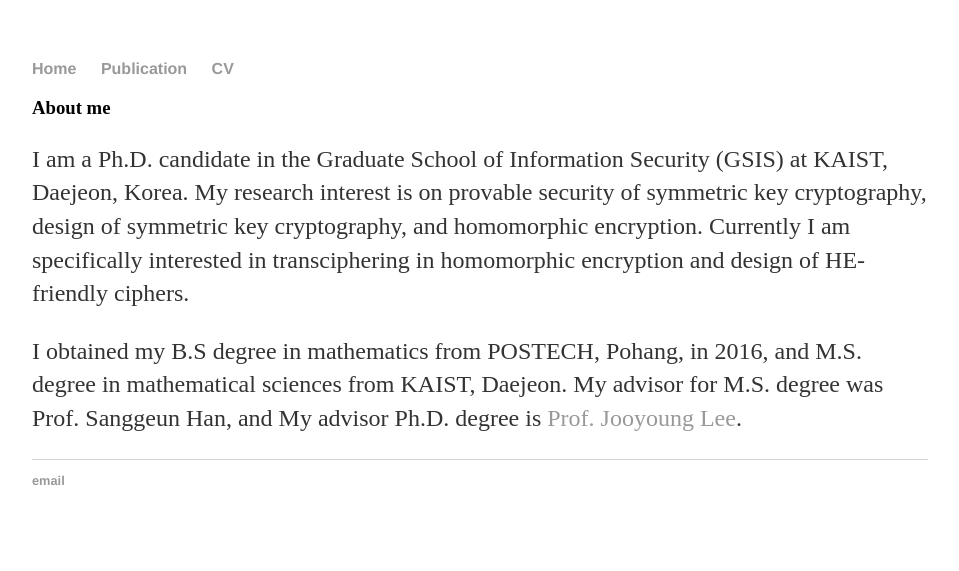
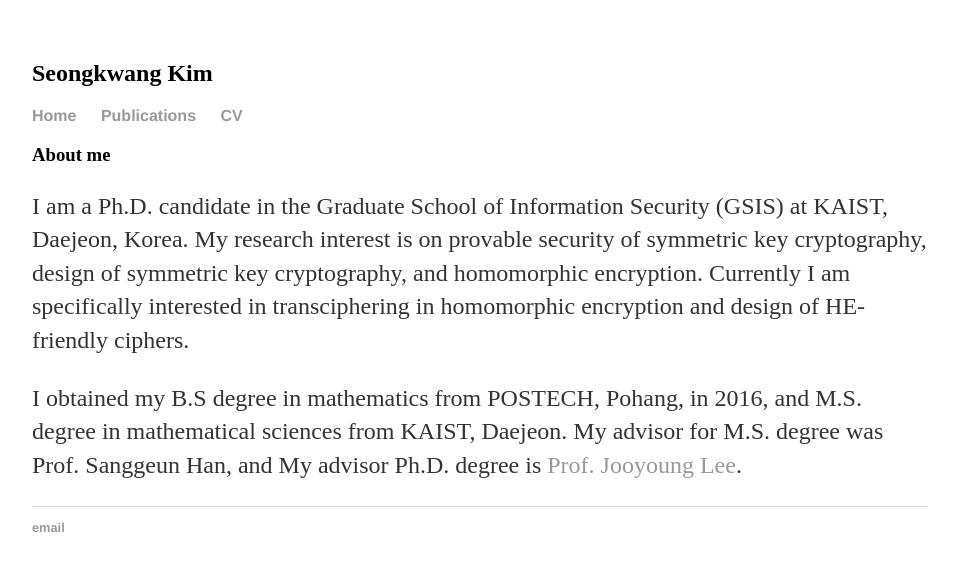
Before and after one commit to sgk1m/sgk1m.github.io, a Jekyll site: the page built from index.html, in a window 1280 px wide. Shown: the top 571 px of the page, without its empty margins (160-1119 px from the left). Built offline with Jekyll 4.4.1, drawn with Linux system fonts in a browser that asks for light colours.

Commit message:
Update default.html
Add name

```diff
--- a/_layouts/default.html
+++ b/_layouts/default.html
@@ -6,10 +6,11 @@
 			<link rel="stylesheet" type="text/css" href="/css/main.css">
 		</head>
 		<body>
+			<h2>Seongkwang Kim</h2>
 			<nav>
 	    		<ul>
 	        		<li><a href="/">Home</a></li>
-		        	<li><a href="/publication">Publication</a></li>
+		        	<li><a href="/publications">Publications</a></li>
 	        		<li><a href="/cv">CV</a></li>
 	    		</ul>
 			</nav>
```
